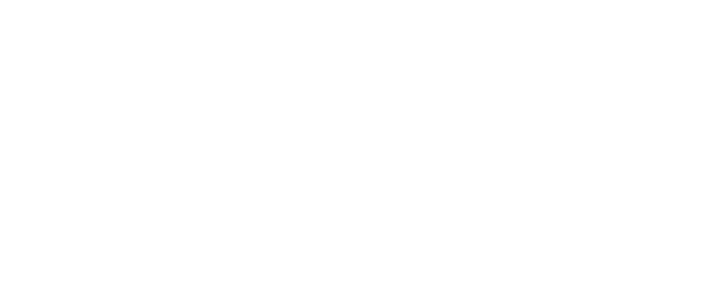
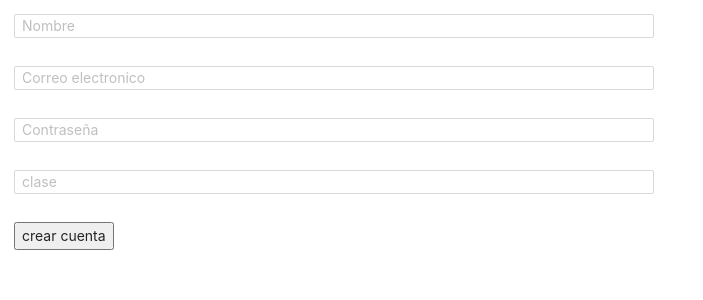
Before and after one commit to SantiagoRMJ/front_final, a React (Create React App) app: page /alumno/registro in a window 1280 px wide. Shown: the top 300 px of the page, without its empty margins (0-703 px from the left). Built offline with nearby package versions, Linux system fonts and the light colour scheme.

Commit message:
student register component added

```diff
--- a/src/App.js
+++ b/src/App.js
@@ -6,12 +6,14 @@
 import './App.css';
 import ShowSheets from './components/ShowSheets/ShowSheets'
 import LayoutTeacher from './components/LayoutTeacher/LayoutTeacher'
+import StudentRegister from './components/StudentRegister/StudentRegister'
 
 function App() {
   return (
     <Router>
     <Switch>
       <Route path="/profesor/registro" exact component={TeacherRegister}/>
+      <Route path="/alumno/registro" exact component={StudentRegister}/>
       <Route path="/login" exact component={Login}/>
       <Route path="/" exact component={Home}/>
       <Route path="/profesor/fichas" exact component={CreateSheet}/>
--- /dev/null
+++ b/src/components/StudentRegister/StudentRegister.css
@@ -0,0 +1,10 @@
+.register-form{
+    width: 50%;
+
+}
+.register-form__input{
+    margin: 1em;
+}
+.register-form__button{
+    margin: 1em;
+}
--- /dev/null
+++ b/src/components/StudentRegister/StudentRegister.js
@@ -0,0 +1,83 @@
+import React from 'react'
+import 'antd/dist/antd.css';
+import { Input, notification } from 'antd';
+import axios from 'axios'
+import {useHistory} from 'react-router-dom'
+import './StudentRegister.css'
+
+const URL = "http://localhost:3000/student"
+
+
+
+const StudentRegister = () => {
+    const history = useHistory()
+
+
+    const register = async (e) =>{
+        try{
+        e.preventDefault()
+        const form = e.target
+
+        const User = {
+                "name": form.name.value,
+                "email": form.email.value,
+                "pass": form.pass.value,
+                "class": form.class.value,
+        }
+        console.log(User.email, User.pass, User.name, User.class)
+       /* if(!User.email || !User.pass|| !User.name || User.class){
+           notification['error']({
+                message: "Todos los campos son obligatorios"
+            })
+            }else {
+                */
+                    await axios.post(URL, User)
+                    notification['success']({
+                        message: "Usuario añadido correctamente"
+                    })
+                    history.push('/login')
+             // }
+        } catch(error){
+            console.error(error)
+        }
+    }
+
+    return (
+        <form className="register-form" onSubmit={register}>
+                <Input
+                type="text"
+                name="name"
+                placeholder="Nombre"
+                className="register-form__input"
+                size="small"
+                />
+                <Input
+                type="text"
+                name="email"
+                placeholder="Correo electronico"
+                className="register-form__input"
+                size="small"
+                />
+                <Input
+                type="password"
+                name="pass"
+                placeholder="Contraseña"
+                className="register-form__input"
+                size="small"
+                />
+                 <Input
+                type="text"
+                name="class"
+                placeholder="clase"
+                className="register-form__input"
+                size="small"
+                />
+
+                <button htmlType="submit" className="register-form__button">
+                    crear cuenta
+                </button>
+        </form>
+    )
+}
+
+export default StudentRegister;
```
Also changed, not shown: 1 other file (tests, documents, lock files or other folders).
